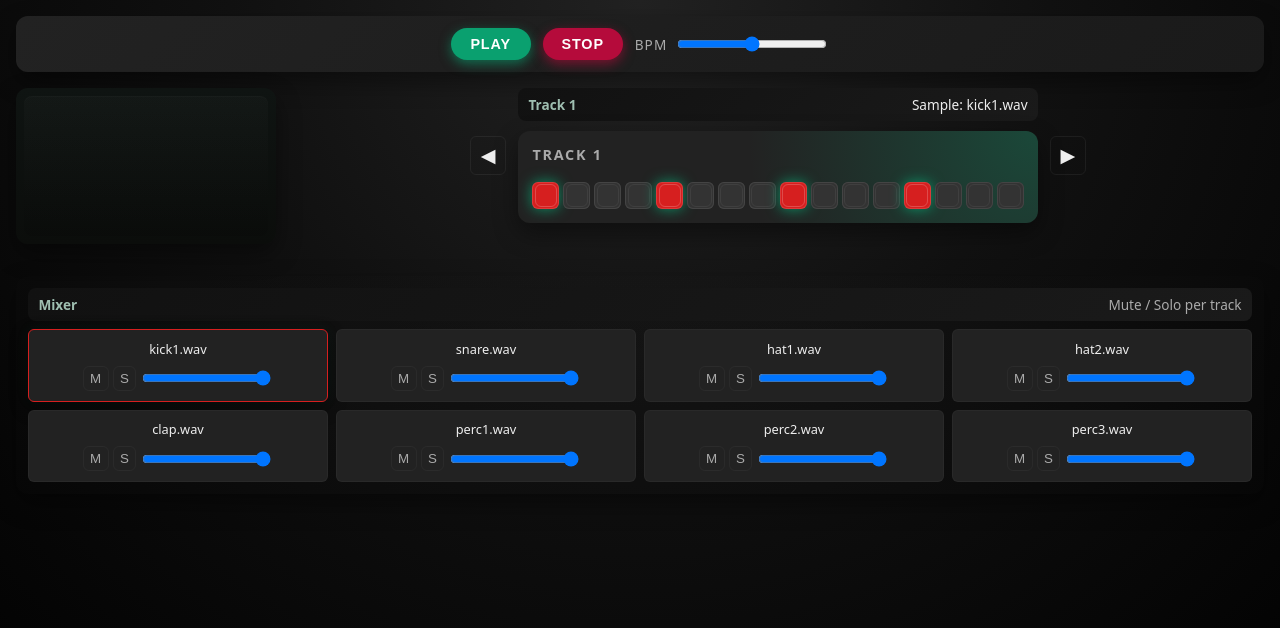
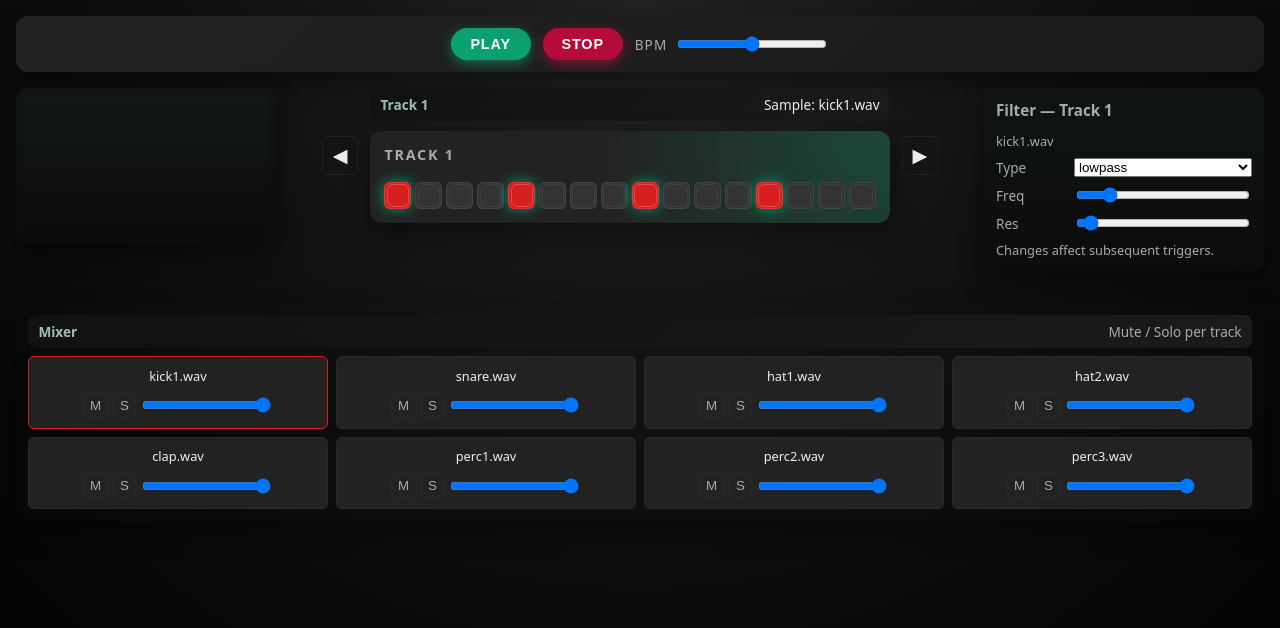
Before and after one commit to ceolpandan/AUDIO_CONTEXT_APP, a plain HTML site: page index.html in a window 1280 px wide. Drawn offline with Linux system fonts and the light colour scheme; no server answers.

Commit message:
init filter component

```diff
--- a/index.html
+++ b/index.html
@@ -62,6 +62,11 @@
 
           <!-- Repeat section for tracks 2–8 or generate them in JS -->
         </section>
+
+        <!-- Filter panel: shows controls for the currently-selected track -->
+        <aside id="filter" class="filter-panel">
+          <div class="filter-placeholder">Filter controls will appear here</div>
+        </aside>
       </main>
 
       <!-- Mixer: renders the per-channel mixer UI -->
--- a/src/engine.js
+++ b/src/engine.js
@@ -25,6 +25,9 @@ class Track {
 
     this.volume = 0.8;
     this.filterFreq = 2000;
+    // filter type and resonance (Q)
+    this.filterType = "lowpass";
+    this.filterQ = 1;
 
     this.gainNode = context.createGain();
     // route track outputs into the master bus
@@ -60,8 +63,9 @@ class Track {
       src.buffer = this.buffer;
 
       const filter = this.context.createBiquadFilter();
-      filter.type = "lowpass";
+      filter.type = merged.filterType || "lowpass";
       filter.frequency.value = merged.filterFreq;
+      if (typeof merged.filterQ === "number") filter.Q.value = merged.filterQ;
 
       const env = this.context.createGain();
       env.gain.setValueAtTime(0, time);
@@ -80,8 +84,12 @@ class Track {
       osc.frequency.setValueAtTime(baseFreq, time);
 
       const filter = this.context.createBiquadFilter();
-      filter.type = "lowpass";
+      filter.type = merged.filterType || "lowpass";
       filter.frequency.setValueAtTime(merged.filterFreq, time);
+      try {
+        if (typeof merged.filterQ === "number")
+          filter.Q.setValueAtTime(merged.filterQ, time);
+      } catch (e) {}
 
       const env = this.context.createGain();
       env.gain.setValueAtTime(0, time);
--- a/src/ui.js
+++ b/src/ui.js
@@ -274,6 +274,7 @@ function renderMixer() {
         if (trackScreen) trackScreen.classList.remove("collapsed");
         selectedTrack = i;
         renderTrackUI(selectedTrack);
+        renderFilterUI(selectedTrack);
       }
       updateMixerUI();
     });
@@ -283,6 +284,92 @@ function renderMixer() {
 
   mixerRoot.appendChild(grid);
   updateMixerUI();
+}
+
+// Render filter controls for the selected track into the right-side filter panel
+function renderFilterUI(trackIndex) {
+  const panel = document.getElementById("filter");
+  if (!panel) return;
+  const track = tracks[trackIndex];
+  panel.innerHTML = "";
+
+  const title = document.createElement("h3");
+  title.textContent = `Filter — Track ${trackIndex + 1}`;
+  panel.appendChild(title);
+
+  const sampleLabel = document.createElement("div");
+  sampleLabel.className = "filter-note";
+  sampleLabel.textContent = track.sampleUrl
+    ? track.sampleUrl.replace(/^.*\//, "")
+    : "—";
+  panel.appendChild(sampleLabel);
+
+  // Filter type
+  const rowType = document.createElement("div");
+  rowType.className = "filter-row";
+  const lblType = document.createElement("label");
+  lblType.textContent = "Type";
+  const sel = document.createElement("select");
+  sel.className = "control";
+  ["lowpass", "highpass", "bandpass", "notch", "allpass", "peaking"].forEach(
+    (t) => {
+      const opt = document.createElement("option");
+      opt.value = t;
+      opt.textContent = t;
+      if (t === track.filterType) opt.selected = true;
+      sel.appendChild(opt);
+    }
+  );
+  sel.addEventListener("change", () => {
+    track.filterType = sel.value;
+  });
+  rowType.appendChild(lblType);
+  rowType.appendChild(sel);
+  panel.appendChild(rowType);
+
+  // Frequency
+  const rowFreq = document.createElement("div");
+  rowFreq.className = "filter-row";
+  const lblFreq = document.createElement("label");
+  lblFreq.textContent = "Freq";
+  const freq = document.createElement("input");
+  freq.type = "range";
+  freq.min = "20";
+  freq.max = "12000";
+  freq.step = "1";
+  freq.value = String(track.filterFreq || 2000);
+  freq.className = "control";
+  freq.addEventListener("input", () => {
+    track.filterFreq = Number(freq.value);
+  });
+  rowFreq.appendChild(lblFreq);
+  rowFreq.appendChild(freq);
+  panel.appendChild(rowFreq);
+
+  // Resonance (Q)
+  const rowQ = document.createElement("div");
+  rowQ.className = "filter-row";
+  const lblQ = document.createElement("label");
+  lblQ.textContent = "Res";
+  const q = document.createElement("input");
+  q.type = "range";
+  q.min = "0.1";
+  q.max = "20";
+  q.step = "0.1";
+  q.value = String(track.filterQ || 1);
+  q.className = "control";
+  q.addEventListener("input", () => {
+    track.filterQ = Number(q.value);
+  });
+  rowQ.appendChild(lblQ);
+  rowQ.appendChild(q);
+  panel.appendChild(rowQ);
+
+  // hint
+  const hint = document.createElement("div");
+  hint.className = "filter-note";
+  hint.textContent = "Changes affect subsequent triggers.";
+  panel.appendChild(hint);
 }
 
 function updateMixerUI() {
@@ -324,16 +411,19 @@ function init(playbackStartTimeRefGetter) {
 
     renderTrackUI(selectedTrack);
     renderMixer();
+    renderFilterUI(selectedTrack);
 
     document.getElementById("prev-track").addEventListener("click", () => {
       selectedTrack = (selectedTrack - 1 + TRACK_COUNT) % TRACK_COUNT;
       renderTrackUI(selectedTrack);
       updateMixerUI();
+      renderFilterUI(selectedTrack);
     });
     document.getElementById("next-track").addEventListener("click", () => {
       selectedTrack = (selectedTrack + 1) % TRACK_COUNT;
       renderTrackUI(selectedTrack);
       updateMixerUI();
+      renderFilterUI(selectedTrack);
     });
   }
 
@@ -371,6 +461,7 @@ function init(playbackStartTimeRefGetter) {
         if (trackScreen) trackScreen.classList.remove("collapsed");
         selectedTrack = idx;
         renderTrackUI(selectedTrack);
+        renderFilterUI(selectedTrack);
       }
       updateMixerUI();
     } catch (err) {
--- a/styles.css
+++ b/styles.css
@@ -311,6 +311,50 @@
   flex: 1 1 auto;
 }
 
+/* Filter panel on the right of sequencer */
+.filter-panel {
+  width: 280px;
+  min-width: 220px;
+  background: linear-gradient(180deg, #0f1412, #0b0d0b);
+  border-radius: var(--r-md);
+  padding: var(--space-md);
+  box-shadow: var(--shadow-soft);
+  color: var(--fg);
+  font-size: var(--text-sm);
+  display: flex;
+  flex-direction: column;
+  gap: var(--space-sm);
+}
+.filter-panel .filter-placeholder {
+  color: var(--muted);
+}
+.filter-panel h3 {
+  margin: 0 0 0.25rem;
+  font-size: 0.95rem;
+  color: var(--muted);
+}
+.filter-row {
+  display: flex;
+  gap: var(--space-sm);
+  align-items: center;
+}
+.filter-row label {
+  flex: 0 0 70px;
+  color: var(--muted);
+  font-size: 0.85rem;
+}
+.filter-row .control {
+  flex: 1 1 auto;
+}
+.filter-panel select,
+.filter-panel input[type="range"] {
+  width: 100%;
+}
+.filter-note {
+  font-size: 0.8rem;
+  color: var(--muted);
+}
+
 .channel {
   background: var(--panel);
   border-radius: var(--r-sm);
```
